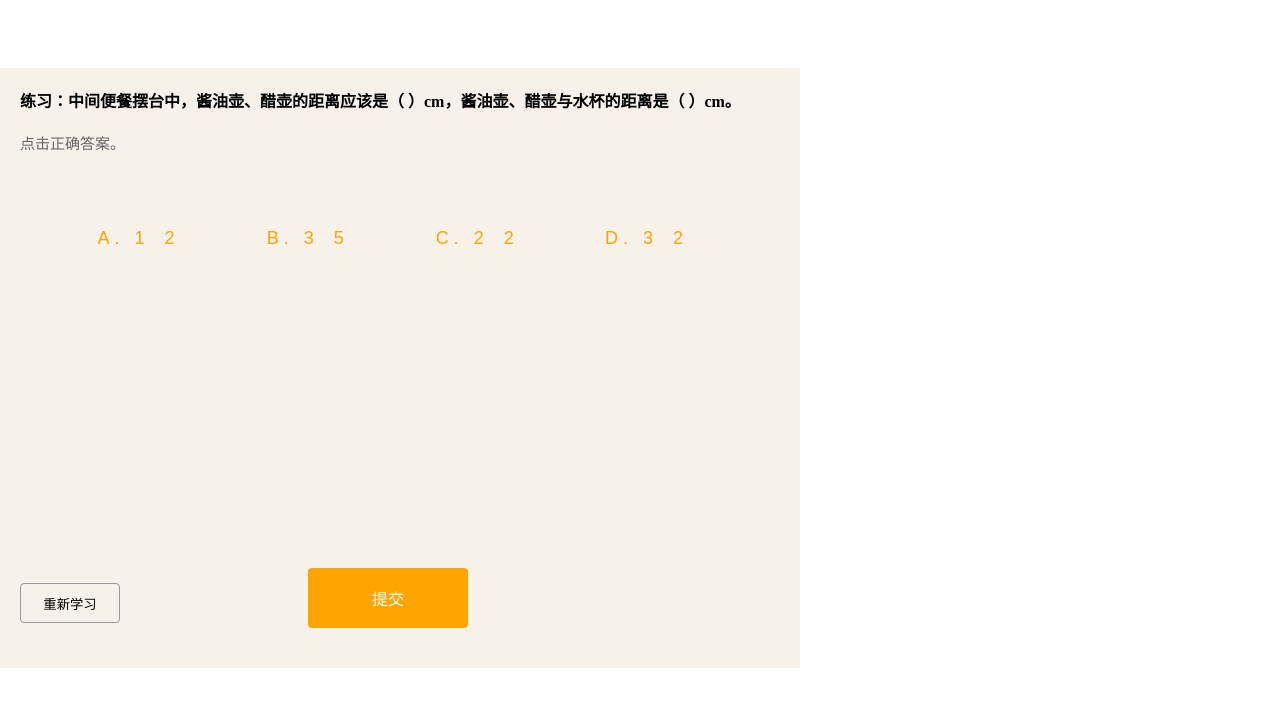
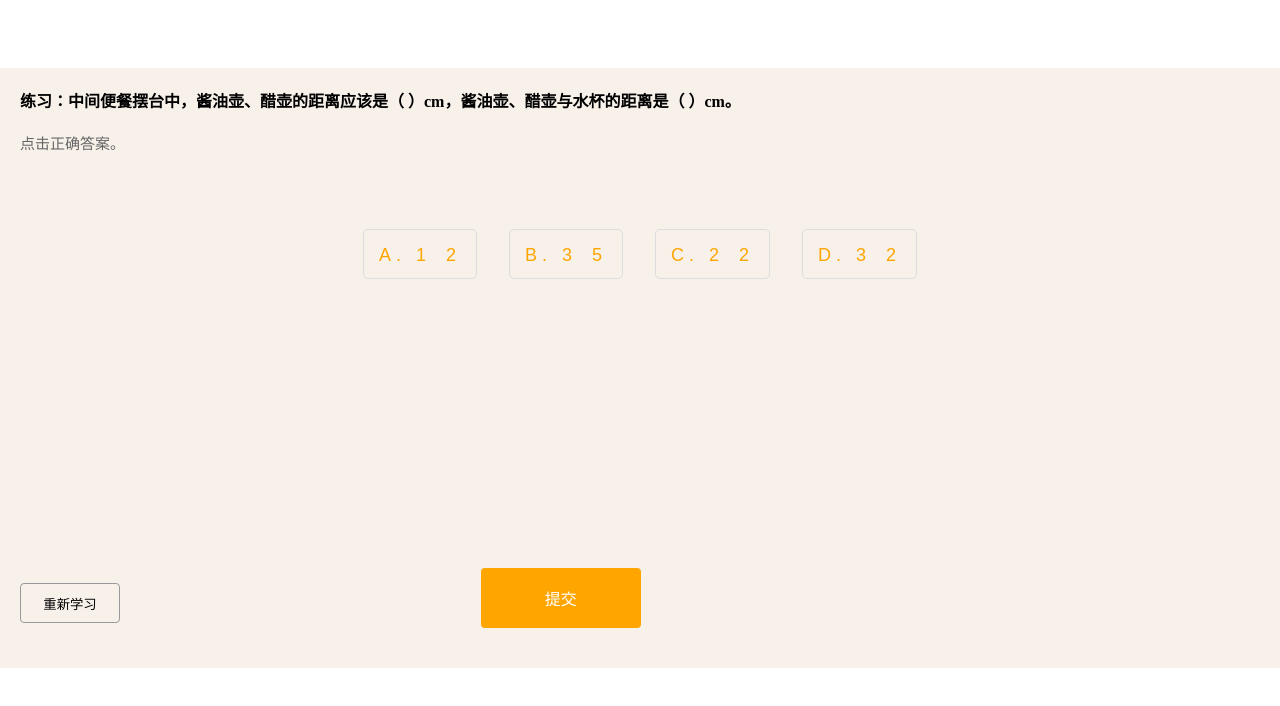
Before and after one commit to huibutterfly/pcAdmin, a Vue app: page /nine in a window 1280 px wide. Shown: the top 706 px of the page. Built offline with nearby package versions, Linux system fonts and the light colour scheme; what vue-ls would draw is missing.

Commit message:
更换布局

```diff
--- a/src/config/router.config.js
+++ b/src/config/router.config.js
@@ -34,17 +34,17 @@ export const asyncRouterMap = [{
           permission: 'dashboard_index'
         }
       },
-      {
-        path: '/dashboard4',
-        name: 'dashboard4',
-        component: () => import('@/views/home/Index4'),
-        hidden: false,
-        meta: {
-          title: '首页',
-          icon: 'home',
-          permission: 'dashboard_index'
-        }
-      },
+      // {
+      //   path: '/dashboard4',
+      //   name: 'dashboard4',
+      //   component: () => import('@/views/home/Index4'),
+      //   hidden: false,
+      //   meta: {
+      //     title: '首页',
+      //     icon: 'home',
+      //     permission: 'dashboard_index'
+      //   }
+      // },
       {
         path: '/nine',
         name: 'nine',
--- a/src/global.less
+++ b/src/global.less
@@ -71,7 +71,7 @@ body {
     margin-top: 20px;
   }
   .btnChoose{
-    width: 100px;
+    // width: 100px;
     height: 50px;
     line-height: 50px;
     border: none;
@@ -79,12 +79,13 @@ body {
     color: orange;
     letter-spacing:5px;
     font-size: 18px;
+    padding-left: 15px;
   }
   .spanSpace{
     letter-spacing:20px;
   }
   .display-f{
-    width: 80%;
+    width: 90%;
     margin: 60px auto;
     display: flex;
     justify-content: space-between;
--- a/src/views/home/Index.vue
+++ b/src/views/home/Index.vue
@@ -86,9 +86,12 @@ export default {
     }
     #desk{
       width: 100%;
-      max-width: 800px;
+      // max-width: 800px;
       box-sizing: border-box;
       height: 300px;
+      display: flex;
+      justify-content: left;
+      flex-wrap: wrap;
       .dinner{
         text-align: center;
         max-width: 80px;
@@ -96,8 +99,8 @@ export default {
         background: #b1a2a2;
         height: 50px;
         line-height: 50px;
-        margin-top: 60px;
-        position: absolute;
+        margin: 60px 10px 20px 10px;
+        // position: absolute;
       }
     }
     #dinnerware{
@@ -105,13 +108,13 @@ export default {
       max-width: 800px;
       display: flex;
       flex-wrap: wrap;
-      justify-content: space-between;
+      justify-content: left;
       box-sizing: border-box;
       .ware{
         cursor: pointer;
         z-index: 1000;
-        margin-top: 60px;
-        position: absolute;
+        margin: 60px 10px 20px 10px;
+        // position: absolute;
         z-index: 1000
       }
       .wareImage{
--- a/src/views/home/ninePage.vue
+++ b/src/views/home/ninePage.vue
@@ -4,10 +4,18 @@
      <p class="fontblack font16 fontbold">练习：中间便餐摆台中，酱油壶、醋壶的距离应该是（ ）cm，酱油壶、醋壶与水杯的距离是（ ）cm。</p>
      <p class="fontgrey mar20 text-l">点击正确答案。</p>
      <div class="display-f">
-        <button class="btnChoose">A. <span class="spanSpace">12</span></button>
-        <button class="btnChoose">B. <span class="spanSpace">35</span></button>
-        <button class="btnChoose">C. <span class="spanSpace">22</span></button>
+       <div>
+         <button class="btnChoose">A. <span class="spanSpace">12</span></button>
+       </div>
+       <div>
+         <button class="btnChoose">B. <span class="spanSpace">35</span></button>
+       </div>
+       <div>
+         <button class="btnChoose">C. <span class="spanSpace">22</span></button>
+       </div>
+      <div>
         <button class="btnChoose">D. <span class="spanSpace">32</span></button>
+      </div>
      </div>
      <div class="foot">
        <button class="agaStudy">
@@ -164,7 +172,7 @@ export default {
     display: flex;
     position: relative;
     #desk{
-      width: 800px;
+      width: 100%;
       height: 600px;
       padding: 20px;
       background-color: rgb(247, 241, 234);
@@ -191,6 +199,17 @@ export default {
           padding-left: 10px;
         }
       }
+      .display-f{
+        display: flex;
+        justify-content: center;
+        flex-wrap:wrap;
+      }
+      .btnChoose{
+        border: 1px solid #ddd;
+        border-radius: 5px;
+        margin: 1rem;
+        text-align: center;
+      }
     }
     #dinnerware{
       margin-left: 15px;
```
